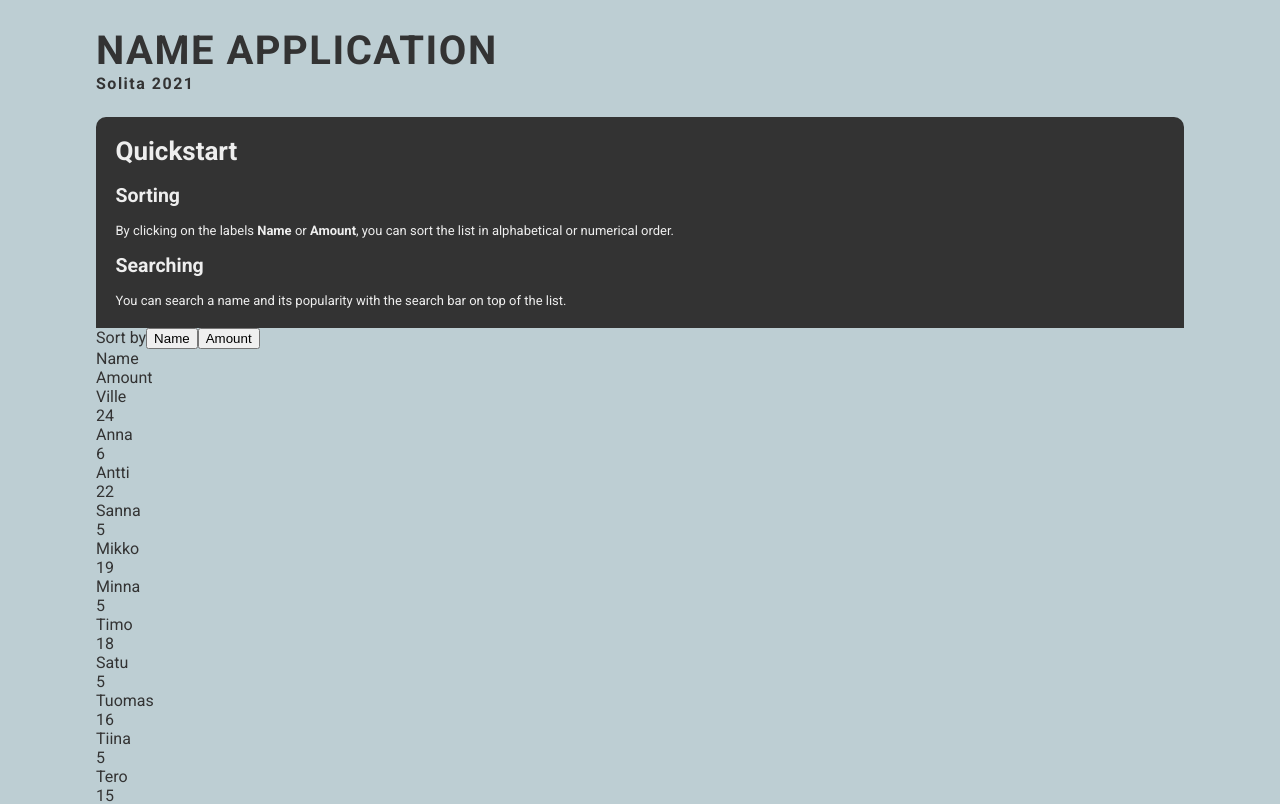
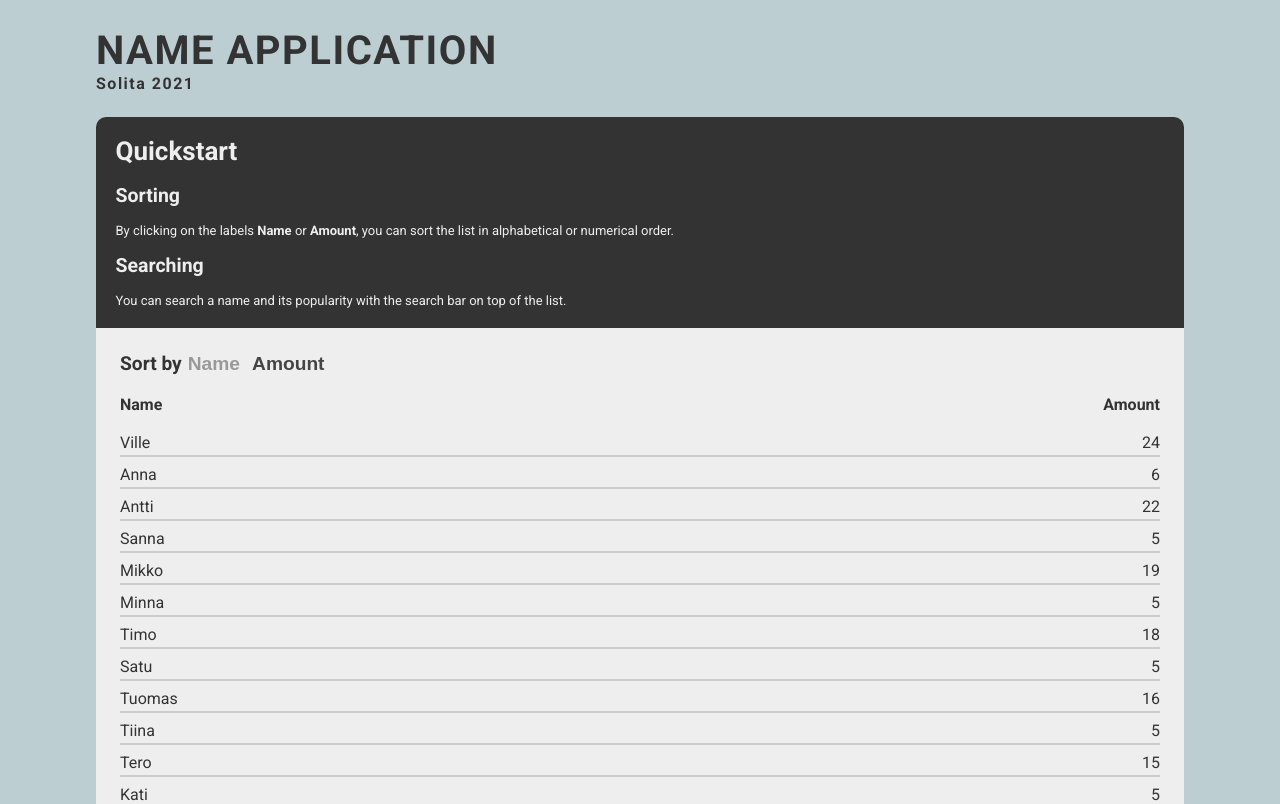
Before and after one commit to teekkari/solita-name-application, a React (Create React App) app: page / in a window 1280 px wide. Shown: the top 804 px of the page. Built offline with nearby package versions, Linux system fonts and the light colour scheme.

Commit message:
added styling for Namelist component and added comments in App.css to differentiate css sections

```diff
--- a/src/App.css
+++ b/src/App.css
@@ -1,3 +1,5 @@
+/***** MAIN APPLICATION ******/
+
 .app {
   width: 85%;
   margin: auto;
@@ -20,6 +22,7 @@ header {
   letter-spacing: 1.5px;
 }
 
+/***** QUICKSTART COMPONENT ******/
 
 .quickstart {
   background-color: #333333;
@@ -32,3 +35,50 @@ header {
 .quickstart h1 {
   margin-top: 0;
 }
+
+/***** NAMELIST COMPONENT ******/
+
+.namelist-sorting {
+  font-size: 1.2em;
+  font-weight: bold;
+  margin-bottom: 1em;
+}
+
+.namelist-sorting button {
+  color: #999999;
+  font-weight: bold;
+  border: none;
+  background: none;
+  font-size: 1.0em;
+}
+
+.namelist-sorting .sort-active {
+  color: #444444;
+}
+
+
+.namelist {
+  background-color: #eeeeee;
+  padding: 1.5em;
+}
+
+.namelist-data-header {
+  display: flex;
+  justify-content: space-between;
+  margin-bottom: 1.0em;
+  font-weight: bold;
+}
+
+
+
+.namelist-item {
+  display: flex;
+  justify-content: space-between;
+  margin-bottom: 5px;
+  padding: 3px 0px;
+  border-bottom: 2px solid #cccccc;
+}
+
+.namelist-item:last-child {
+  border-bottom: none;
+}
```
